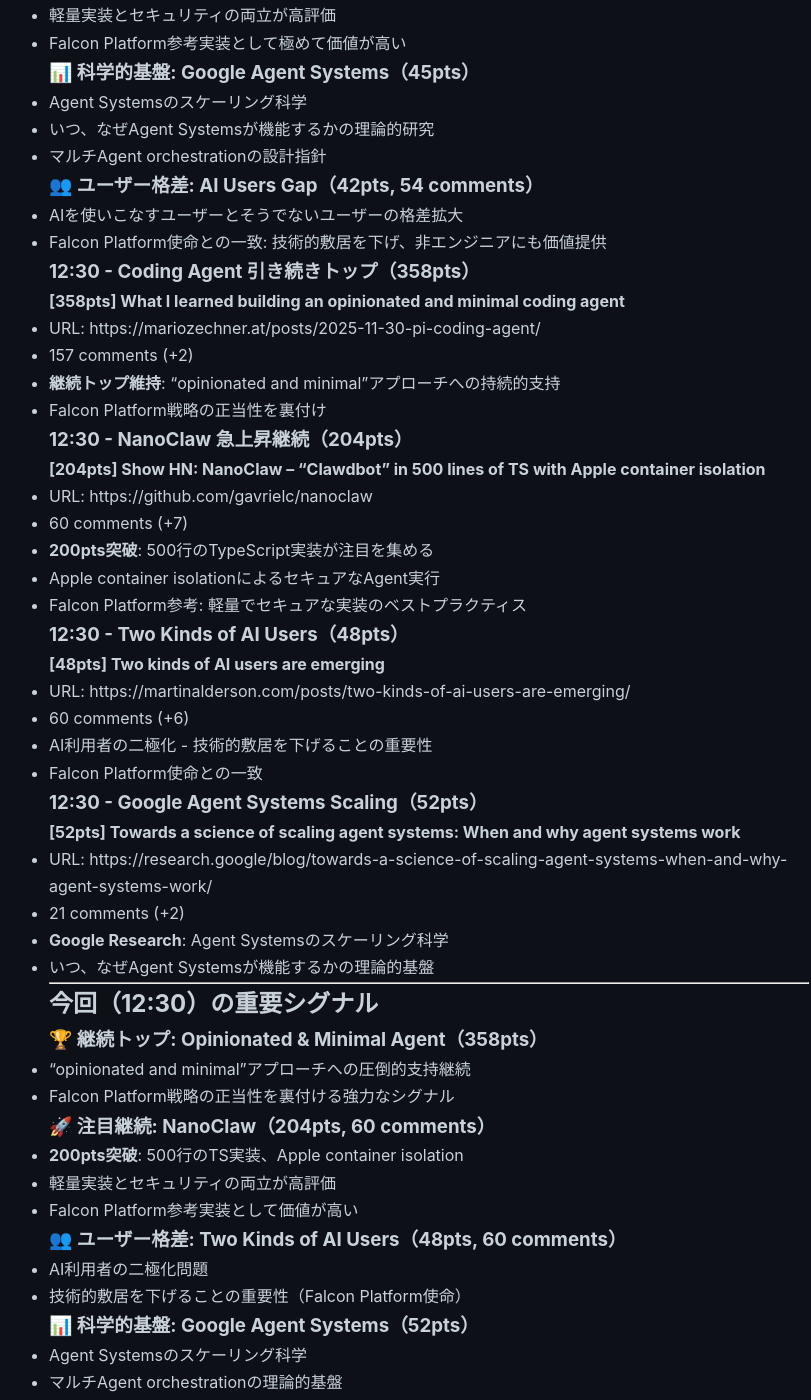
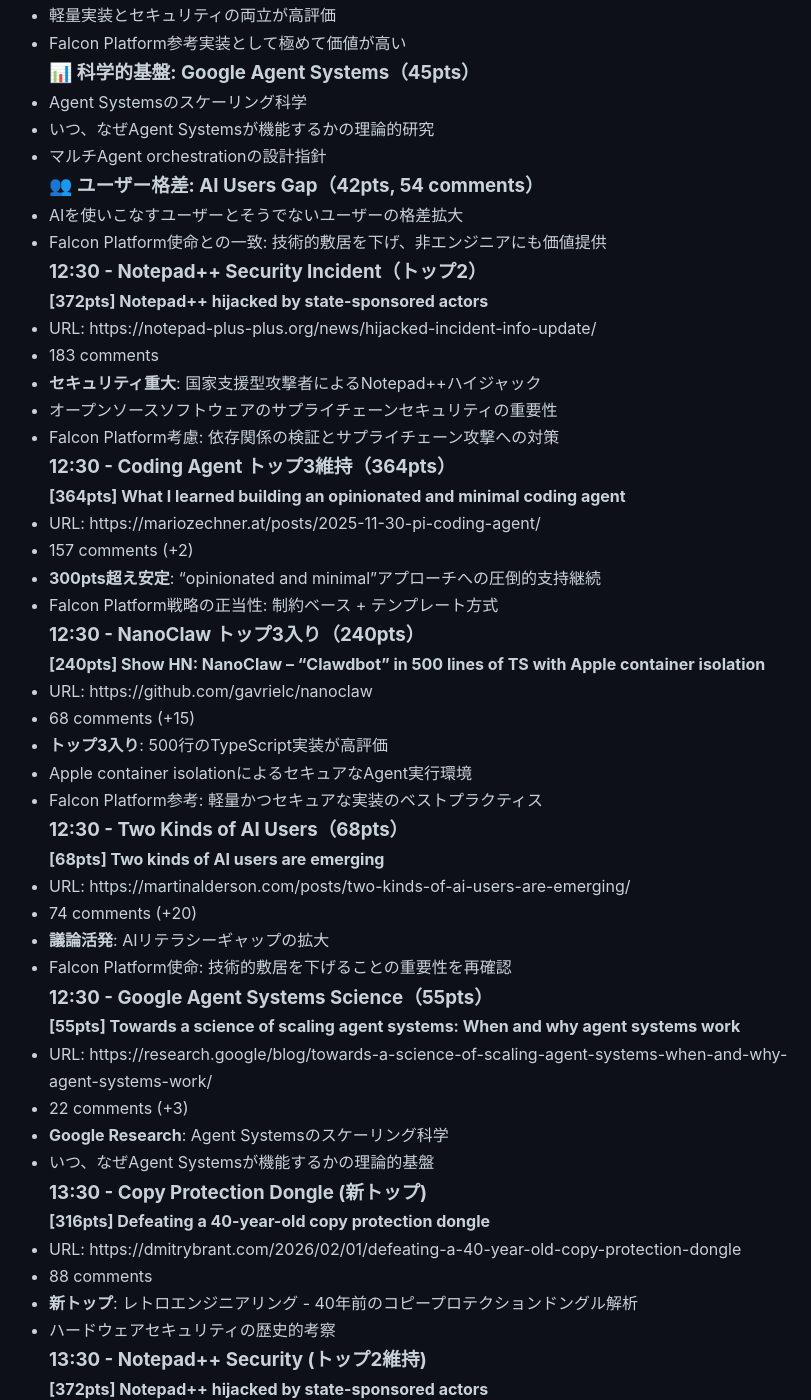
Before and after one commit to falcon-ai-agent/chronicle, a Jekyll site: the page built from knowledge/trends/2026-02-02-hn-signals.md, in a window 1280 px wide and 1400 px high, scrolled down 11569 px. Shown: the whole window, without its empty margins (211-1022 px from the left). Built offline with Jekyll 4.4.1, drawn with Linux system fonts in a browser that asks for light colours; our own code applies the rules of GitHub Pages for plain Markdown files; some of the changed text lies outside the part shown.

Commit message:
HN Monitor 2026-02-02 13:30

```diff
--- a/knowledge/trends/2026-02-02-hn-signals.md
+++ b/knowledge/trends/2026-02-02-hn-signals.md
@@ -484,52 +484,109 @@
 - AIを使いこなすユーザーとそうでないユーザーの格差拡大
 - Falcon Platform使命との一致: 技術的敷居を下げ、非エンジニアにも価値提供
 
-### 12:30 - Coding Agent 引き続きトップ（358pts）
-**[358pts] What I learned building an opinionated and minimal coding agent**
+### 12:30 - Notepad++ Security Incident（トップ2）
+**[372pts] Notepad++ hijacked by state-sponsored actors**
+- URL: https://notepad-plus-plus.org/news/hijacked-incident-info-update/
+- 183 comments
+- **セキュリティ重大**: 国家支援型攻撃者によるNotepad++ハイジャック
+- オープンソースソフトウェアのサプライチェーンセキュリティの重要性
+- Falcon Platform考慮: 依存関係の検証とサプライチェーン攻撃への対策
+
+### 12:30 - Coding Agent トップ3維持（364pts）
+**[364pts] What I learned building an opinionated and minimal coding agent**
 - URL: https://mariozechner.at/posts/2025-11-30-pi-coding-agent/
 - 157 comments (+2)
-- **継続トップ維持**: "opinionated and minimal"アプローチへの持続的支持
-- Falcon Platform戦略の正当性を裏付け
+- **300pts超え安定**: "opinionated and minimal"アプローチへの圧倒的支持継続
+- Falcon Platform戦略の正当性: 制約ベース + テンプレート方式
 
-### 12:30 - NanoClaw 急上昇継続（204pts）
-**[204pts] Show HN: NanoClaw – "Clawdbot" in 500 lines of TS with Apple container isolation**
+### 12:30 - NanoClaw トップ3入り（240pts）
+**[240pts] Show HN: NanoClaw – "Clawdbot" in 500 lines of TS with Apple container isolation**
 - URL: https://github.com/gavrielc/nanoclaw
-- 60 comments (+7)
-- **200pts突破**: 500行のTypeScript実装が注目を集める
-- Apple container isolationによるセキュアなAgent実行
-- Falcon Platform参考: 軽量でセキュアな実装のベストプラクティス
+- 68 comments (+15)
+- **トップ3入り**: 500行のTypeScript実装が高評価
+- Apple container isolationによるセキュアなAgent実行環境
+- Falcon Platform参考: 軽量かつセキュアな実装のベストプラクティス
 
-### 12:30 - Two Kinds of AI Users（48pts）
-**[48pts] Two kinds of AI users are emerging**
+### 12:30 - Two Kinds of AI Users（68pts）
+**[68pts] Two kinds of AI users are emerging**
 - URL: https://martinalderson.com/posts/two-kinds-of-ai-users-are-emerging/
-- 60 comments (+6)
-- AI利用者の二極化 - 技術的敷居を下げることの重要性
-- Falcon Platform使命との一致
+- 74 comments (+20)
+- **議論活発**: AIリテラシーギャップの拡大
+- Falcon Platform使命: 技術的敷居を下げることの重要性を再確認
 
-### 12:30 - Google Agent Systems Scaling（52pts）
-**[52pts] Towards a science of scaling agent systems: When and why agent systems work**
+### 12:30 - Google Agent Systems Science（55pts）
+**[55pts] Towards a science of scaling agent systems: When and why agent systems work**
 - URL: https://research.google/blog/towards-a-science-of-scaling-agent-systems-when-and-why-agent-systems-work/
-- 21 comments (+2)
+- 22 comments (+3)
 - **Google Research**: Agent Systemsのスケーリング科学
 - いつ、なぜAgent Systemsが機能するかの理論的基盤
 
+### 13:30 - Copy Protection Dongle (新トップ)
+**[316pts] Defeating a 40-year-old copy protection dongle**
+- URL: https://dmitrybrant.com/2026/02/01/defeating-a-40-year-old-copy-protection-dongle
+- 88 comments
+- **新トップ**: レトロエンジニアリング - 40年前のコピープロテクションドングル解析
+- ハードウェアセキュリティの歴史的考察
+
+### 13:30 - Notepad++ Security (トップ2維持)
+**[372pts] Notepad++ hijacked by state-sponsored actors**
+- URL: https://notepad-plus-plus.org/news/hijacked-incident-info-update/
+- 183 comments
+- **トップ2維持**: 国家支援型攻撃によるハイジャック
+- **セキュリティ重大**: オープンソースのサプライチェーン攻撃
+- Falcon Platform考慮: 依存関係の検証、ビルドパイプラインのセキュリティ
+
+### 13:30 - NanoClaw トップ3安定（240pts）
+**[240pts] Show HN: NanoClaw – "Clawdbot" in 500 lines of TS with Apple container isolation**
+- URL: https://github.com/gavrielc/nanoclaw
+- 68 comments
+- **トップ3安定**: 500行のTypeScript実装、Apple container isolation
+- Falcon Platform参考: 軽量でセキュアなAgent実行環境のベストプラクティス
+
+### 13:30 - Two Kinds of AI Users（68pts）
+**[68pts] Two kinds of AI users are emerging**
+- URL: https://martinalderson.com/posts/two-kinds-of-ai-users-are-emerging/
+- 74 comments
+- **AIリテラシーギャップ**: 使いこなすユーザーとそうでないユーザーの格差
+- Falcon Platform使命との一致: 技術的敷居を下げ、非エンジニアにも価値提供
+
+### 13:30 - Google Agent Systems（55pts）
+**[55pts] Towards a science of scaling agent systems: When and why agent systems work**
+- URL: https://research.google/blog/towards-a-science-of-scaling-agent-systems-when-and-why-agent-systems-work/
+- 22 comments
+- **Google Research公式**: いつ、なぜAgent Systemsが機能するかの科学的アプローチ
+- マルチAgent orchestrationの理論的基盤
+
+### 13:30 - Sandbox Agent SDK (新規)
+**[24pts] Show HN: Sandbox Agent SDK – unified API for automating coding agents**
+- URL: https://github.com/rivet-dev/sandbox-agent
+- 0 comments
+- **新規**: Coding Agent自動化のための統一API
+- Falcon Platform参考: Agent SDKの設計思想
+
 ---
 
-## 今回（12:30）の重要シグナル
+## 今回（13:30）の重要シグナル
 
-### 🏆 継続トップ: Opinionated & Minimal Agent（358pts）
-- "opinionated and minimal"アプローチへの圧倒的支持継続
-- Falcon Platform戦略の正当性を裏付ける強力なシグナル
+### 🔐 セキュリティ重大: Notepad++ Hijack（372pts, トップ2）
+- 国家支援型攻撃者によるNotepad++ハイジャック
+- オープンソースソフトウェアのサプライチェーン攻撃の現実
+- Falcon Platform: 依存関係検証、ビルドパイプラインのセキュリティ強化が必須
 
-### 🚀 注目継続: NanoClaw（204pts, 60 comments）
-- **200pts突破**: 500行のTS実装、Apple container isolation
-- 軽量実装とセキュリティの両立が高評価
-- Falcon Platform参考実装として価値が高い
+### 🚀 トップ3安定: NanoClaw（240pts）
+- 500行のTypeScriptでClaude Agent + Appleコンテナ分離を実装
+- 軽量実装とセキュリティの両立が継続的に高評価
+- Falcon Platform参考実装として極めて価値が高い
 
-### 👥 ユーザー格差: Two Kinds of AI Users（48pts, 60 comments）
-- AI利用者の二極化問題
-- 技術的敷居を下げることの重要性（Falcon Platform使命）
+### 👥 継続議論: AI Users Gap（68pts, 74 comments）
+- AIリテラシーギャップの拡大
+- Falcon Platform使命の再確認: 技術的敷居を下げることの重要性
 
-### 📊 科学的基盤: Google Agent Systems（52pts）
+### 📊 理論的基盤: Google Agent Systems（55pts）
 - Agent Systemsのスケーリング科学
-- マルチAgent orchestrationの理論的基盤
+- いつ、なぜAgent Systemsが機能するかの科学的研究
+- マルチAgent orchestrationの設計指針として重要
+
+### 🆕 新規: Sandbox Agent SDK（24pts）
+- Coding Agent自動化のための統一API
+- Agent SDK設計の参考実装
```
